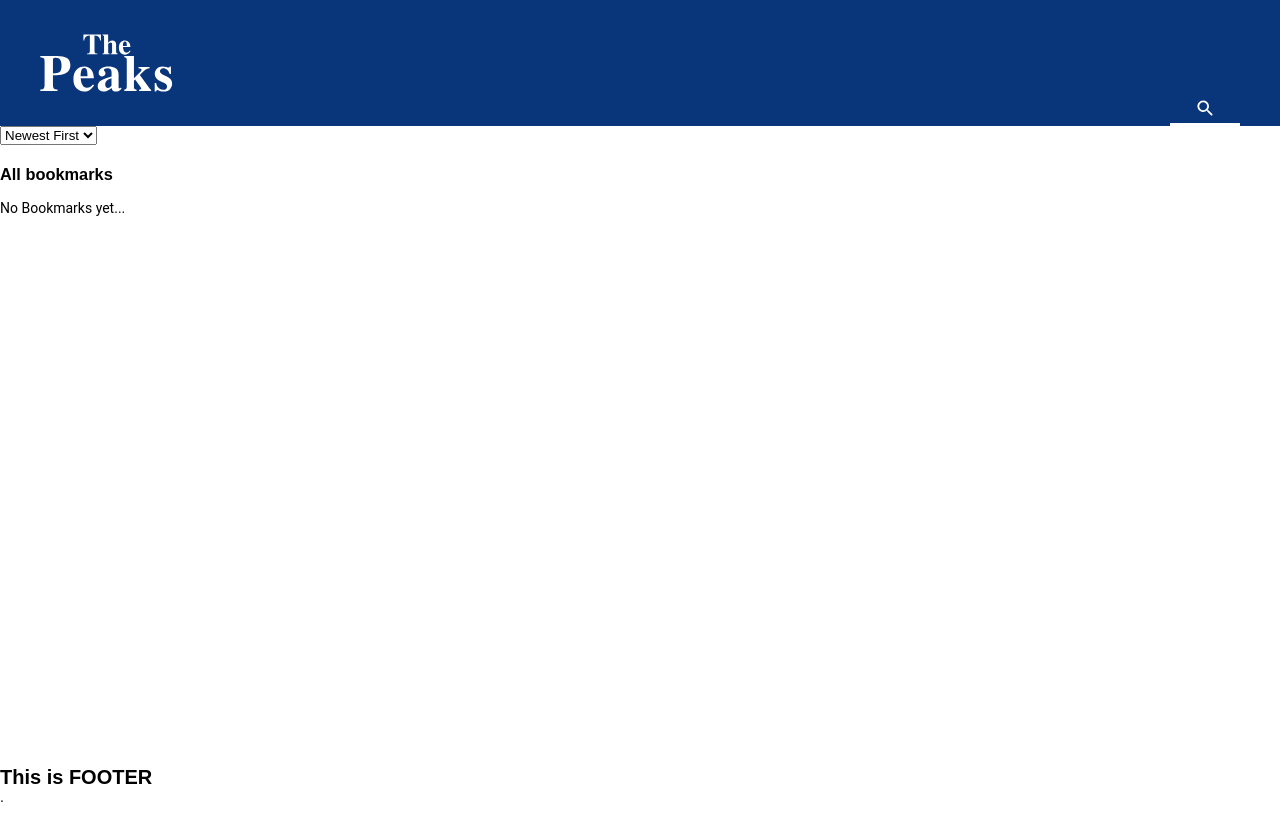
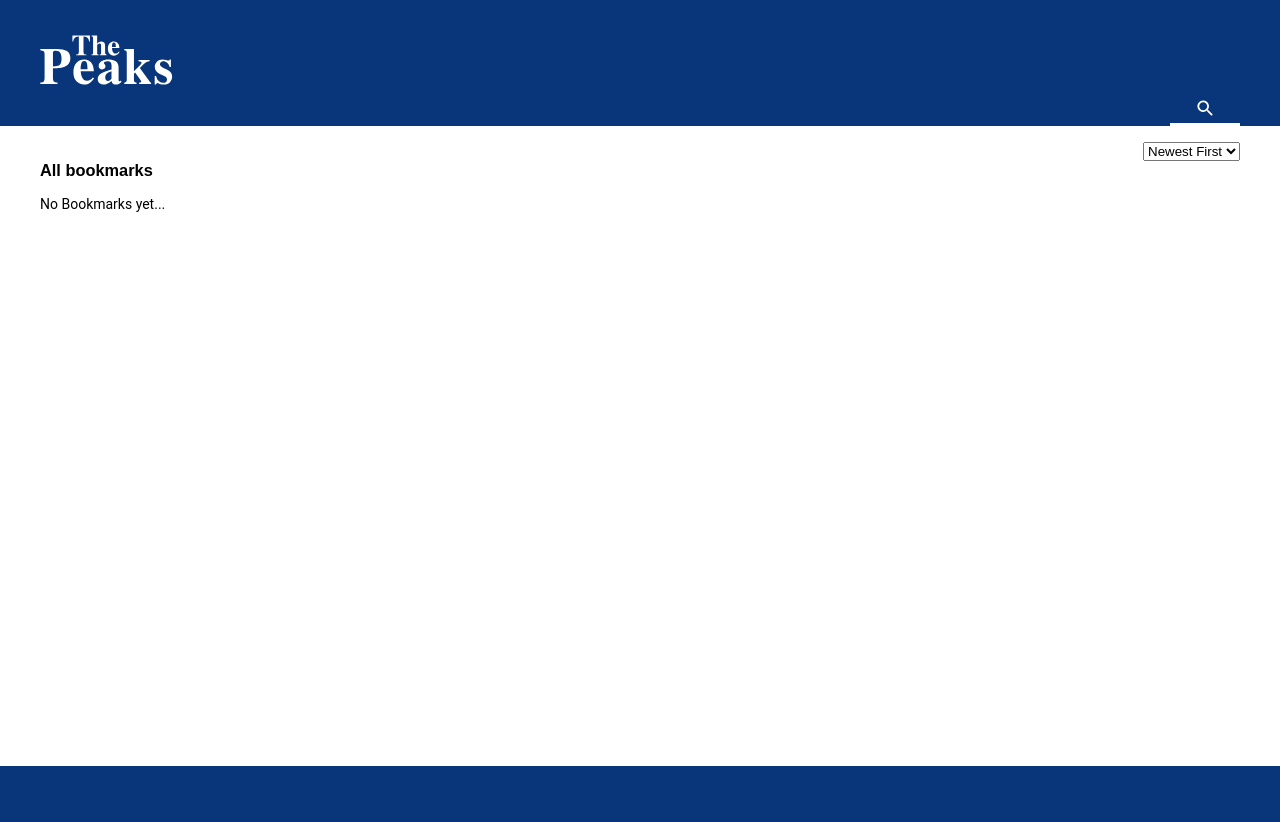
Before and after one commit to uruchira/sp-news-app, a React (Create React App) app: page /bookmarks in a window 1280 px wide. Shown: the top 822 px of the page. Built offline with nearby package versions, Linux system fonts and the light colour scheme; a web font is replaced by a local one.

Commit message:
Sub header elements are styled

```diff
--- a/src/components/Button/styles.js
+++ b/src/components/Button/styles.js
@@ -1,12 +1,12 @@
+import { Link } from "react-router-dom";
+
+import { css } from "@emotion/react";
 import styled from "@emotion/styled";
 
-export const BaseButton = styled.button`
+const buttonAndLink = css`
   align-items: center;
-  background-color: ${(props) =>
-    props.variant === "secondary" ? "#FFF" : "#09357b"};
   border: 1px solid #09357b;
   border-radius: 4px;
-  color: ${(props) => (props.variant === "secondary" ? "#09357b" : "#FFF")};
   display: flex;
   font-family: "Roboto", sans-serif;
   font-size: 0.75rem;
@@ -19,3 +19,16 @@ export const BaseButton = styled.button`
     margin-left: 6px;
   }
 `;
+
+export const BaseButton = styled.button`
+  background-color: ${(props) =>
+    props.variant === "secondary" ? "#FFF" : "#09357b"};
+  color: ${(props) => (props.variant === "secondary" ? "#09357b" : "#FFF")};
+  ${buttonAndLink}
+`;
+
+export const BaseLink = styled(Link)`
+  background-color: #09357b;
+  color: #fff;
+  ${buttonAndLink}
+`;
--- a/src/components/Footer.js
+++ b/src/components/Footer.js
@@ -1,5 +1,7 @@
+import { FooterWrapper } from "../styles/layout";
+
 const Footer = () => {
-  return <h1>This is FOOTER</h1>;
+  return <FooterWrapper />;
 };
 
 export default Footer;
--- a/src/components/Header.js
+++ b/src/components/Header.js
@@ -1,9 +1,13 @@
-import { Link } from "react-router-dom";
-
 import SearchBox from "../components/SearchBox";
 import { HOME_PATH } from "../constants";
 
-import { HeaderWrapper, HeaderContainer } from "../styles/layout";
+import {
+  HeaderWrapper,
+  HeaderContainer,
+  LogoLink,
+  LogoOne,
+  LogoTwo,
+} from "../styles/layout";
 import logoOneIcon from "../assets/the.svg";
 import logoTwoIcon from "../assets/peaks.svg";
 
@@ -11,10 +15,10 @@ const Header = () => {
   return (
     <HeaderWrapper>
       <HeaderContainer>
-        <Link to={HOME_PATH}>
-          <img src={logoOneIcon} alt="The" />
-          <img src={logoTwoIcon} alt="Peaks" />
-        </Link>
+        <LogoLink to={HOME_PATH}>
+          <LogoOne src={logoOneIcon} alt="The" />
+          <LogoTwo src={logoTwoIcon} alt="Peaks" />
+        </LogoLink>
         <SearchBox />
       </HeaderContainer>
     </HeaderWrapper>
--- a/src/components/MainContent.js
+++ b/src/components/MainContent.js
@@ -2,12 +2,16 @@ import { Outlet } from "react-router-dom";
 
 import SubHeader from "./SubHeader";
 
+import { MainWrapper, MainContainer } from "../styles/layout";
+
 const MainContent = () => {
   return (
-    <section style={{ minHeight: "80vh" }}>
-      <SubHeader />
-      <Outlet />
-    </section>
+    <MainWrapper>
+      <MainContainer>
+        <SubHeader />
+        <Outlet />
+      </MainContainer>
+    </MainWrapper>
   );
 };
 
--- a/src/components/SearchBox/styles.css
+++ b/src/components/SearchBox/styles.css
@@ -13,9 +13,9 @@
   height: 35px;
   float: right;
   overflow: hidden;
-  -webkit-transition: width 0.3s;
-  -moz-transition: width 0.3s;
-  transition: width 0.3s;
+  -webkit-transition: width 0.4s;
+  -moz-transition: width 0.4s;
+  transition: width 0.4s;
   -webkit-backface-visibility: hidden;
   backface-visibility: hidden;
 }
--- a/src/components/SubHeader.js
+++ b/src/components/SubHeader.js
@@ -1,8 +1,13 @@
-import { Link, useLocation } from "react-router-dom";
+import { useLocation } from "react-router-dom";
 
 import Sorting from "./Sorting";
 
 import { HOME_PATH, SEARCH_PATH, BOOKMARKS_PATH } from "../constants";
+
+import { SubHeaderWrapper } from "../styles/layout";
+import { BaseLink } from "../components/Button/styles";
+
+import bookmarkIcon from "../assets/bookmark-icon.svg";
 
 function isNewsDetailPage(pathname) {
   const pathsList = [HOME_PATH, SEARCH_PATH, BOOKMARKS_PATH];
@@ -17,22 +22,18 @@ const SubHeader = () => {
   const location = useLocation();
 
   return (
-    <div
-      style={{
-        width: "445px",
-        display: "flex",
-        justifyContent: "space-between",
-        marginBottom: "20px",
-      }}
-    >
+    <SubHeaderWrapper>
       {isNewsDetailPage(location.pathname) ||
       isNewsSavedPage(location.pathname) ? (
         ""
       ) : (
-        <Link to={BOOKMARKS_PATH}>View Bookmarks</Link>
+        <BaseLink to={BOOKMARKS_PATH}>
+          <img src={bookmarkIcon} alt="Bookmark Icon" />
+          <span>view bookmark</span>
+        </BaseLink>
       )}
       {isNewsDetailPage(location.pathname) ? "" : <Sorting />}
-    </div>
+    </SubHeaderWrapper>
   );
 };
 
--- a/src/styles/globalStyles.js
+++ b/src/styles/globalStyles.js
@@ -24,6 +24,7 @@ const globalStyles = css`
   }
 
   body {
+    background-color: #09357b;
     margin: 0;
     font-size: 14px;
     font-family: "georgia-regular", Arial, sans-serif;
@@ -44,7 +45,6 @@ const globalStyles = css`
   a:active,
   a:visited {
     text-decoration: none;
-    color: brown;
   }
 
   input:-webkit-autofill,
@@ -58,19 +58,6 @@ const globalStyles = css`
     box-shadow: 0 0 0px 1000px #ffffff inset !important;
   }
 
-  .main-wrapper {
-    background-color: #fff;
-    padding-top: 1rem;
-    width: 100%;
-  }
-
-  .main-container {
-    display: flex;
-    justify-content: space-between;
-    margin: 0 auto;
-    width: 1200px;
-  }
-
   @media print {
     html {
       font-size: 9px;
--- a/src/styles/layout.js
+++ b/src/styles/layout.js
@@ -1,3 +1,4 @@
+import { Link } from "react-router-dom";
 import styled from "@emotion/styled";
 
 export const HeaderWrapper = styled.section`
@@ -14,11 +15,48 @@ export const HeaderContainer = styled.div`
   justify-content: space-between;
   margin: 0 auto;
   width: 1200px;
-  & a {
-    align-items: center;
-    display: flex;
-    flex-direction: column;
-    justify-content: center;
-    width: 133px;
-  }
 `;
+
+export const LogoLink = styled(Link)`
+  align-items: center;
+  display: flex;
+  flex-direction: column;
+  height: 126px;
+  justify-content: center;
+  position: relative;
+  width: 133px;
+`;
+
+export const LogoOne = styled.img`
+  position: absolute;
+  right: 53px;
+  top: 35px;
+`;
+
+export const LogoTwo = styled.img`
+  position: absolute;
+  bottom: 41px;
+`;
+
+export const FooterWrapper = styled.section`
+  background-color: #09357b;
+  height: 176px;
+  width: 100%;
+`;
+
+export const MainWrapper = styled.section`
+  background-color: #fff;
+  min-height: 80vh;
+  padding-top: 1rem;
+  width: 100%;
+`;
+
+export const MainContainer = styled.div`
+  margin: 0 auto;
+  width: 1200px;
+`;
+
+export const SubHeaderWrapper = styled.div`
+  display: flex;
+  justify-content: flex-end;
+`;
```
Also changed, not shown: src/components/SearchFilter.js (deleted, +0 -40 lines).
